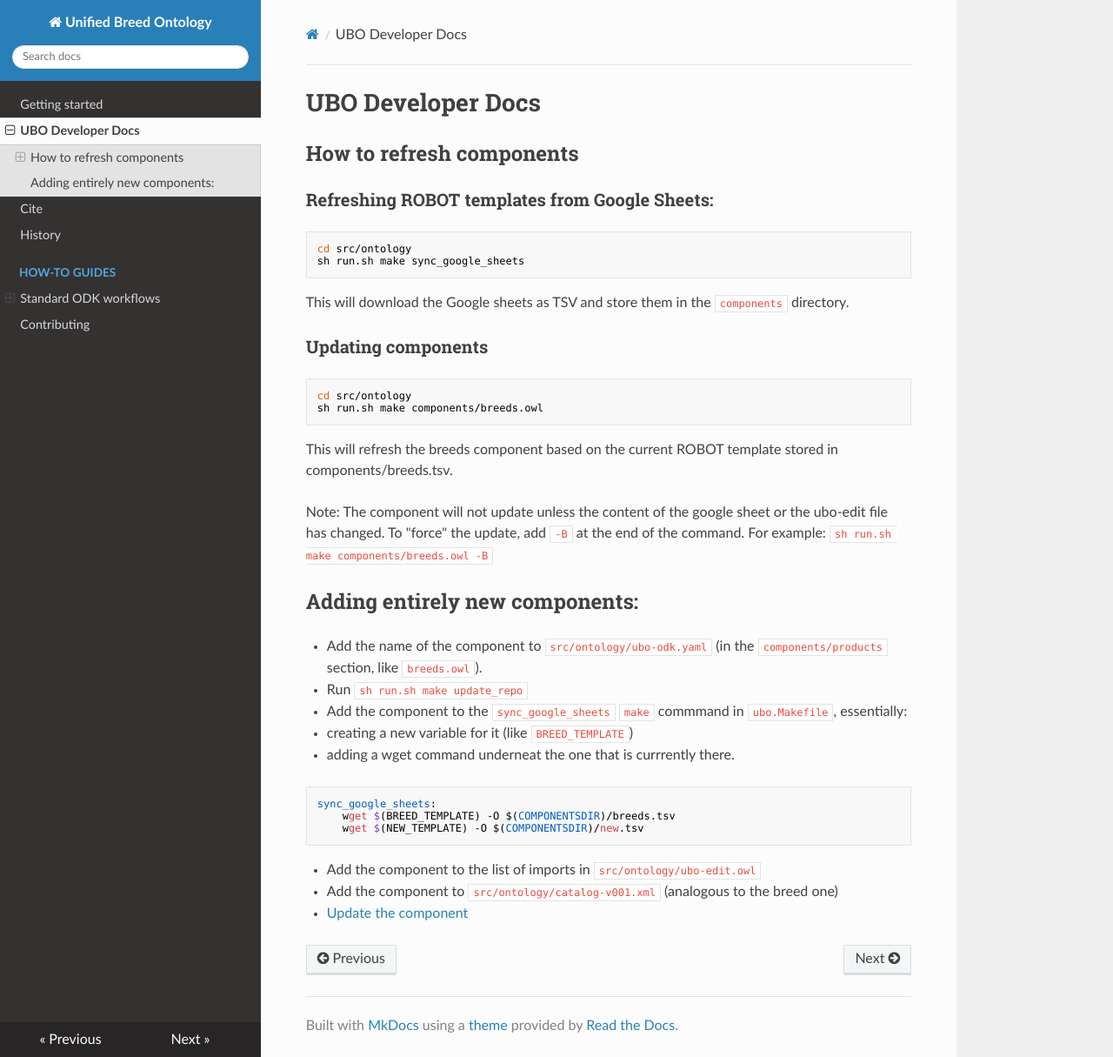
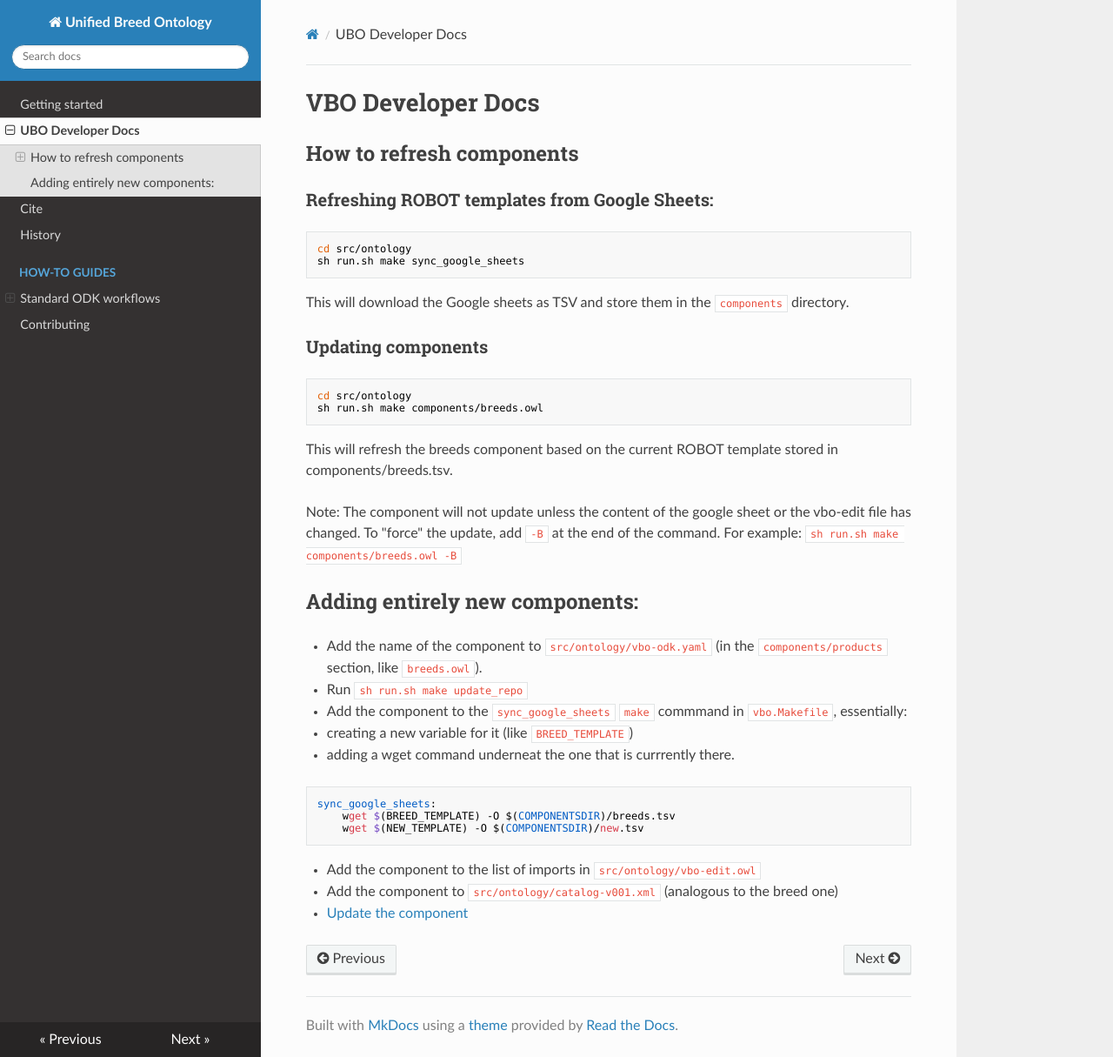
Before and after one commit to monarch-initiative/vertebrate-breed-ontology, an MkDocs documentation site: the page built from docs/ubo_developer_docs.md, in a window 1280 px wide and 1215 px high. Shown: the whole window at 87% size. Built offline with MkDocs 1.6.1, drawn with Linux system fonts in a browser that asks for light colours; nearby versions of some CDN libraries.

Commit message:
Update ubo_developer_docs.md

````diff
--- a/docs/ubo_developer_docs.md
+++ b/docs/ubo_developer_docs.md
@@ -1,4 +1,4 @@
-# UBO Developer Docs
+# VBO Developer Docs
 
 ## How to refresh components
 
@@ -20,14 +20,14 @@ sh run.sh make components/breeds.owl
 
 This will refresh the breeds component based on the current ROBOT template stored in components/breeds.tsv.
 
-Note: The component will not update unless the content of the google sheet or the ubo-edit file has changed. To "force" the update, add `-B` at the end of the command. For example:
+Note: The component will not update unless the content of the google sheet or the vbo-edit file has changed. To "force" the update, add `-B` at the end of the command. For example:
 `sh run.sh make components/breeds.owl -B`
 
 ## Adding entirely new components:
 
-- Add the name of the component to `src/ontology/ubo-odk.yaml` (in the `components/products` section, like `breeds.owl`).
+- Add the name of the component to `src/ontology/vbo-odk.yaml` (in the `components/products` section, like `breeds.owl`).
 - Run `sh run.sh make update_repo`
-- Add the component to the `sync_google_sheets` `make` commmand in `ubo.Makefile`, essentially:
+- Add the component to the `sync_google_sheets` `make` commmand in `vbo.Makefile`, essentially:
    - creating a new variable for it (like `BREED_TEMPLATE`)
    - adding a wget command underneat the one that is currrently there.
 
@@ -37,6 +37,6 @@ sync_google_sheets:
 	wget $(NEW_TEMPLATE) -O $(COMPONENTSDIR)/new.tsv
 ```
 
-- Add the component to the list of imports in `src/ontology/ubo-edit.owl`
+- Add the component to the list of imports in `src/ontology/vbo-edit.owl`
 - Add the component to `src/ontology/catalog-v001.xml` (analogous to the breed one)
 - [Update the component](#updating-components)
````
